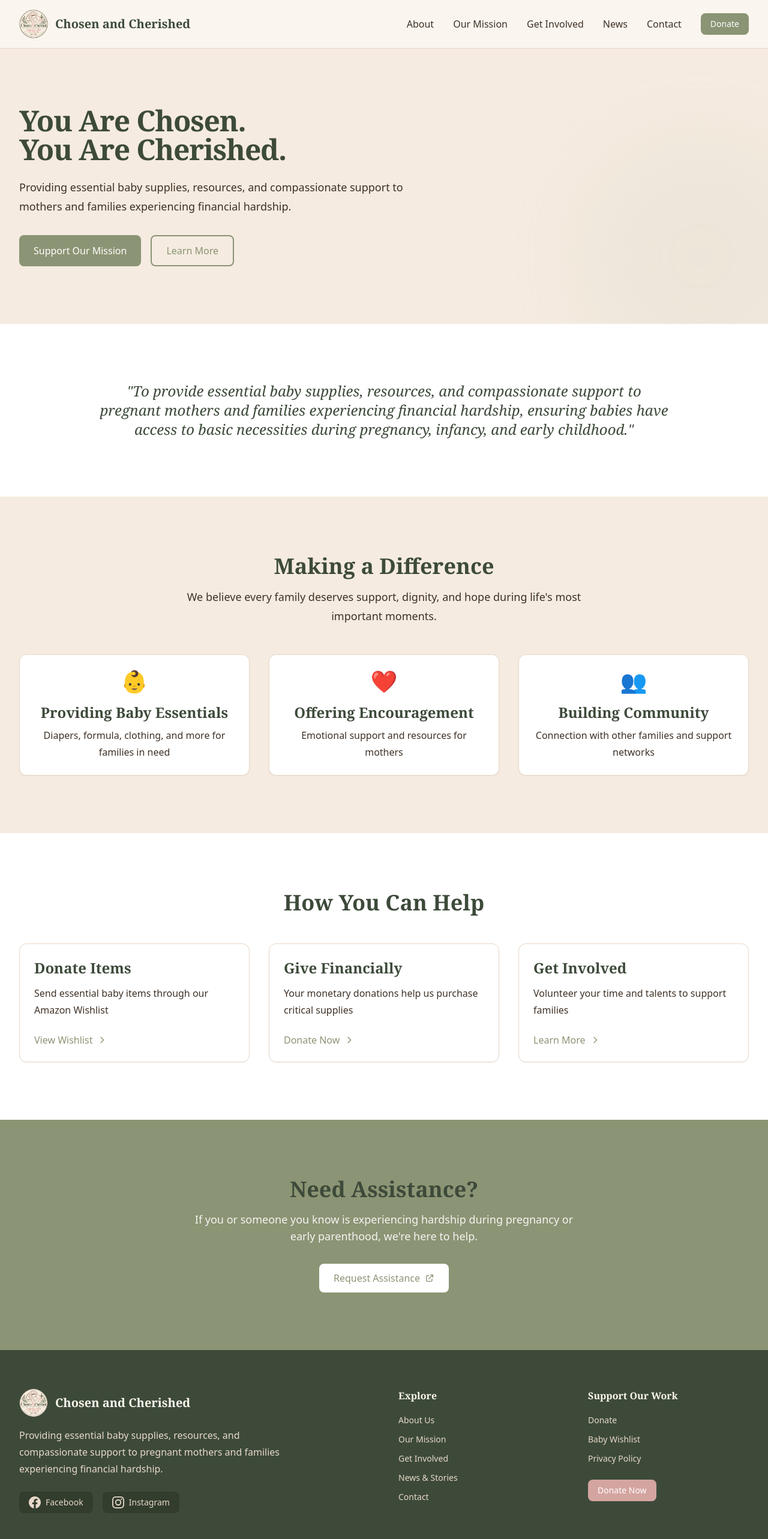
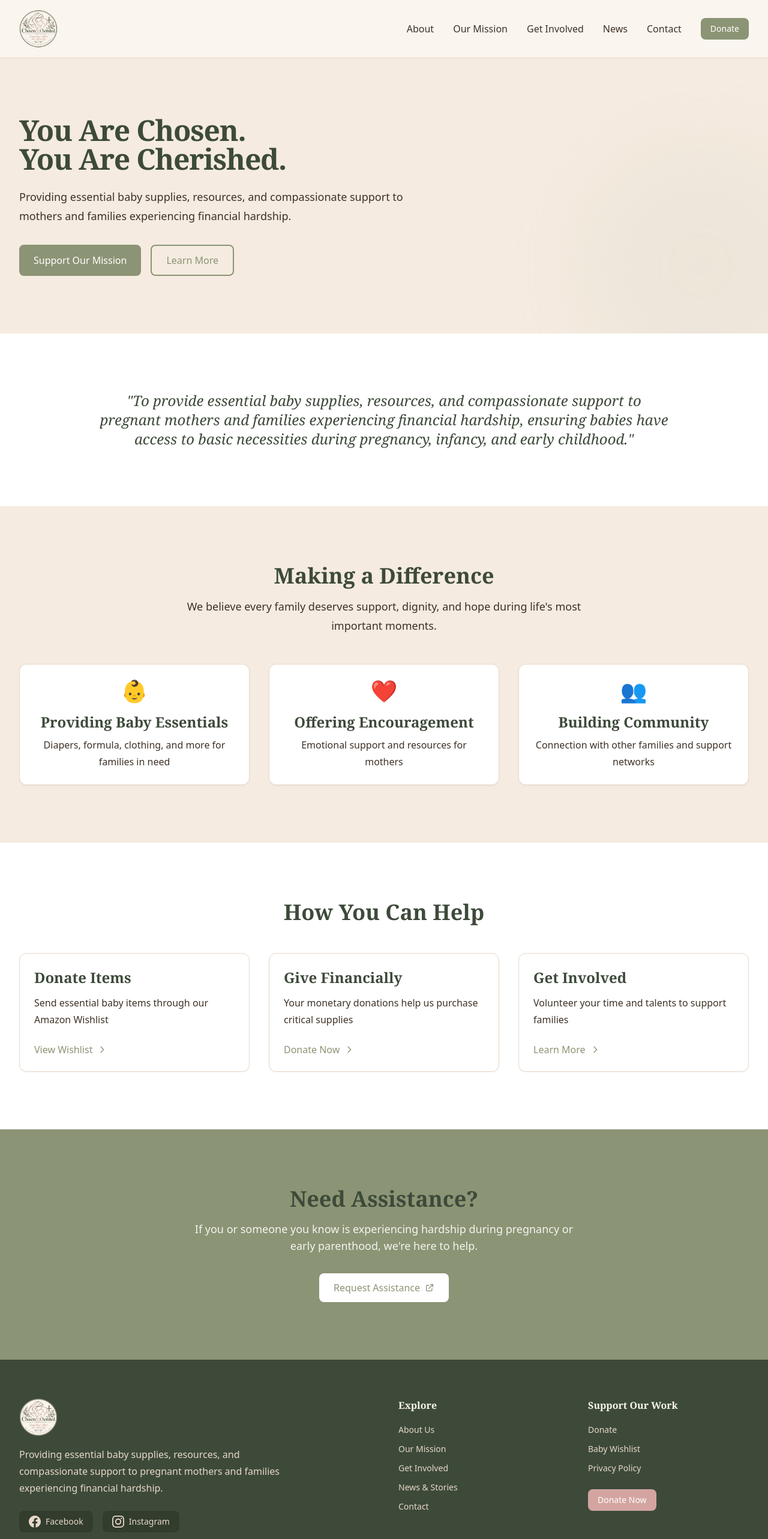
Before and after one commit to Nezuko3131/chosen-and-cherished, a Next.js app: page / in a window 1280 px wide. Shown: the top 2566 px of the page at 60% size. Built offline with nearby package versions, Linux system fonts and the light colour scheme.

Commit message:
Update: new logo - larger, no text beside it

```diff
--- a/components/Footer.tsx
+++ b/components/Footer.tsx
@@ -44,15 +44,12 @@ export default function Footer() {
         <div className="grid grid-cols-1 md:grid-cols-2 lg:grid-cols-4 gap-8 lg:gap-12">
           {/* Brand */}
           <div className="lg:col-span-2">
-            <div className="flex items-center gap-3 mb-4">
+            <div className="mb-4">
               <img
                 src="/logo.png"
                 alt="Chosen and Cherished Logo"
-                className="w-12 h-12 object-contain"
+                className="w-16 h-16 object-contain"
               />
-              <span className="text-cream-50 font-serif text-xl font-semibold">
-                Chosen and Cherished
-              </span>
             </div>
             <p className="text-cream-200 text-body-sm max-w-md leading-relaxed">
               Providing essential baby supplies, resources, and compassionate support
--- a/components/Header.tsx
+++ b/components/Header.tsx
@@ -21,8 +21,7 @@ export default function Header() {
         <div className="flex items-center justify-between">
           {/* Logo */}
           <Link href="/" className="flex-shrink-0">
-            <div className="flex items-center gap-3">
-              <div className="relative w-12 h-12">
+            <div className="relative w-16 h-16">
               <Image
                 src="/logo.png"
                 alt="Chosen and Cherished Logo"
@@ -30,12 +29,6 @@ export default function Header() {
                 className="object-contain"
                 priority
               />
-              </div>
-              <div className="hidden sm:block">
-                <span className="text-forest-500 font-serif text-xl font-semibold">
-                  Chosen and Cherished
-                </span>
-              </div>
             </div>
           </Link>
 
```
Also changed, not shown: public/logo.png. Lines whose indentation alone changed are shown as unchanged.
